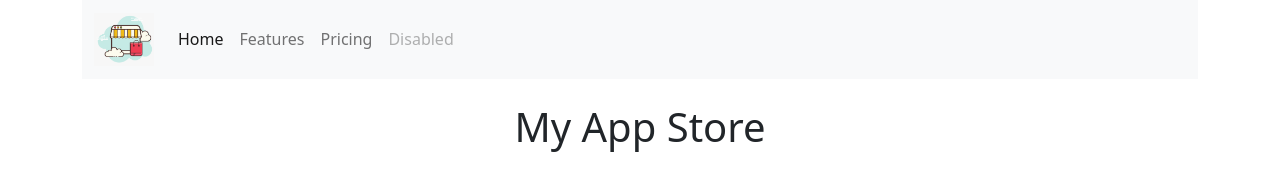
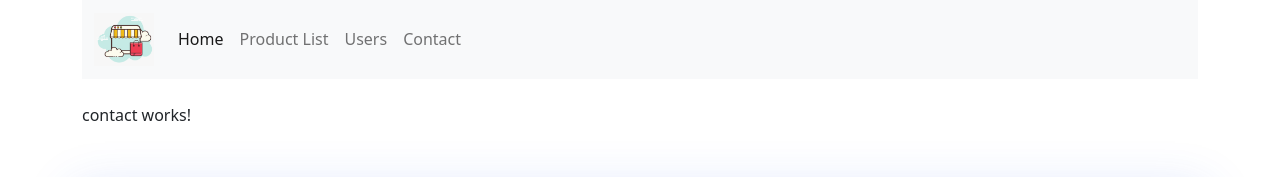
Before and after one commit to HaythemLazaar/AngularProjectTwin3, an Angular app: page /contact in a window 1280 px wide. Shown: the top 177 px of the page. Built offline with nearby package versions, Linux system fonts and the light colour scheme.

Commit message:
added routing module

```diff
--- /dev/null
+++ b/src/app/app-routing.module.ts
@@ -0,0 +1,23 @@
+import { NgModule } from '@angular/core';
+import { CommonModule } from '@angular/common';
+import { RouterModule, Routes } from '@angular/router';
+import { ListProductComponent } from './list-product/list-product.component';
+import { HomeComponent } from './home/home.component';
+import { ListUserComponent } from './list-user/list-user.component';
+import { ContactComponent } from './contact/contact.component';
+
+const ROUTES: Routes=[
+  {path:"product", component: ListProductComponent},
+  {path:"user", component: ListUserComponent},
+  {path:"home", component: HomeComponent},
+  {path:"contact", component: ContactComponent}
+]
+
+@NgModule({
+  imports: [
+    CommonModule,
+    RouterModule.forRoot(ROUTES)
+  ],
+  exports:[RouterModule]
+})
+export class AppRoutingModule { }
--- a/src/app/app.component.html
+++ b/src/app/app.component.html
@@ -1,6 +1,5 @@
 <div class="container">
   <app-header></app-header>
-  <app-list-product></app-list-product>
-  <app-list-user></app-list-user>
+  <router-outlet></router-outlet>
   <app-footer></app-footer>
 </div>
--- /dev/null
+++ b/src/app/contact/contact.component.html
@@ -0,0 +1 @@
+<p>contact works!</p>
--- /dev/null
+++ b/src/app/contact/contact.component.ts
@@ -0,0 +1,15 @@
+import { Component, OnInit } from '@angular/core';
+
+@Component({
+  selector: 'app-contact',
+  templateUrl: './contact.component.html',
+  styleUrls: ['./contact.component.css']
+})
+export class ContactComponent implements OnInit {
+
+  constructor() { }
+
+  ngOnInit(): void {
+  }
+
+}
--- a/src/app/header/header.component.html
+++ b/src/app/header/header.component.html
@@ -7,16 +7,16 @@
     <div class="collapse navbar-collapse" id="navbarNav">
       <ul class="navbar-nav">
         <li class="nav-item">
-          <a class="nav-link active" aria-current="page" href="#">Home</a>
+          <a class="nav-link active" aria-current="page" [routerLink]="['/home']">Home</a>
         </li>
         <li class="nav-item">
-          <a class="nav-link" href="#">Features</a>
+          <a class="nav-link" routerLink="/product">Product List</a>
         </li>
         <li class="nav-item">
-          <a class="nav-link" href="#">Pricing</a>
+          <a class="nav-link" [routerLink]="['/user']">Users</a>
         </li>
         <li class="nav-item">
-          <a class="nav-link disabled">Disabled</a>
+          <a class="nav-link" [routerLink]="['/contact']">Contact</a>
         </li>
       </ul>
     </div>
--- /dev/null
+++ b/src/app/home/home.component.html
@@ -0,0 +1 @@
+<p>home works!</p>
--- /dev/null
+++ b/src/app/home/home.component.ts
@@ -0,0 +1,15 @@
+import { Component, OnInit } from '@angular/core';
+
+@Component({
+  selector: 'app-home',
+  templateUrl: './home.component.html',
+  styleUrls: ['./home.component.css']
+})
+export class HomeComponent implements OnInit {
+
+  constructor() { }
+
+  ngOnInit(): void {
+  }
+
+}
```
Also changed, not shown: src/app/app.module.ts (+11 -3 lines), src/app/contact/contact.component.css (added), src/app/home/home.component.css (added).
